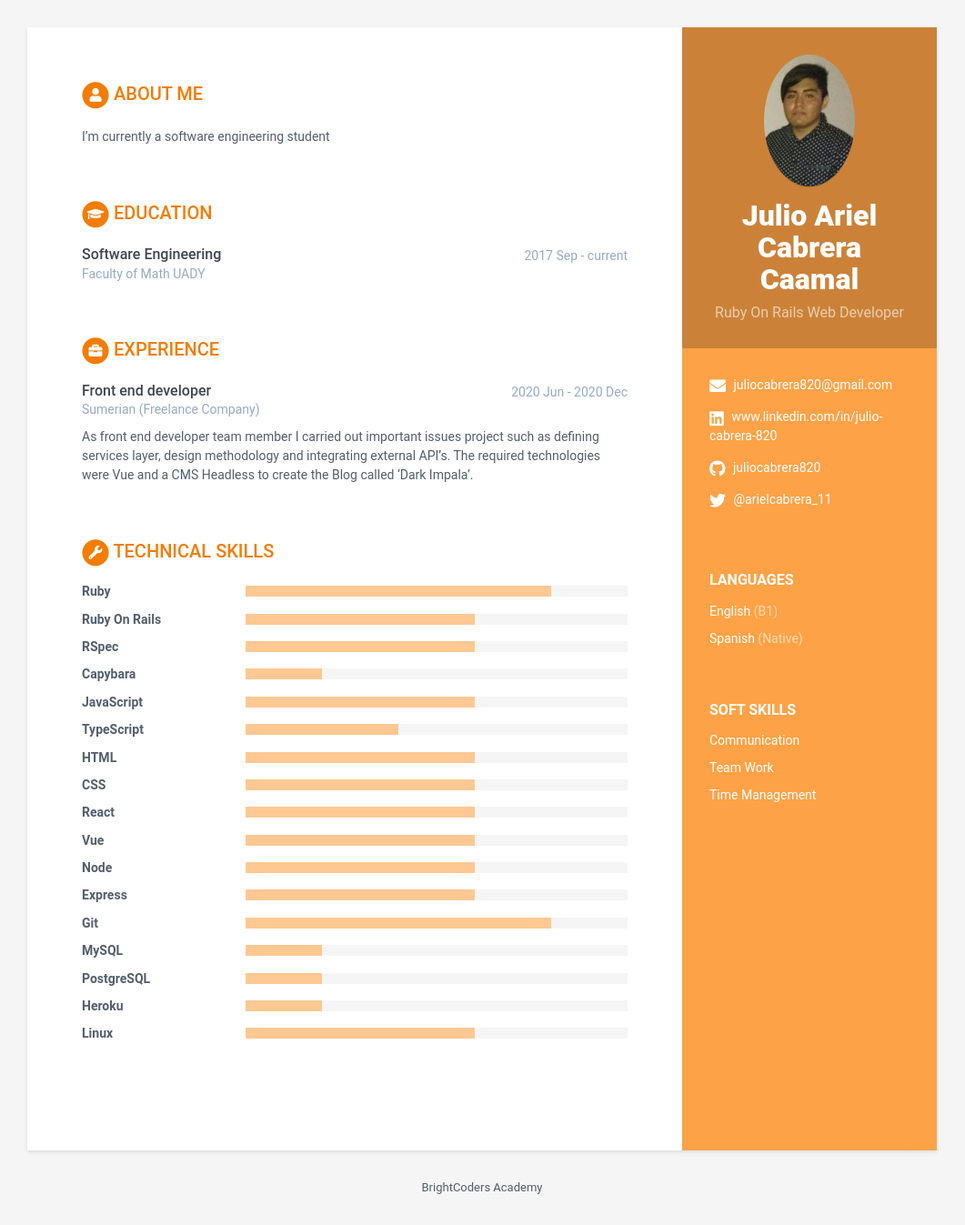
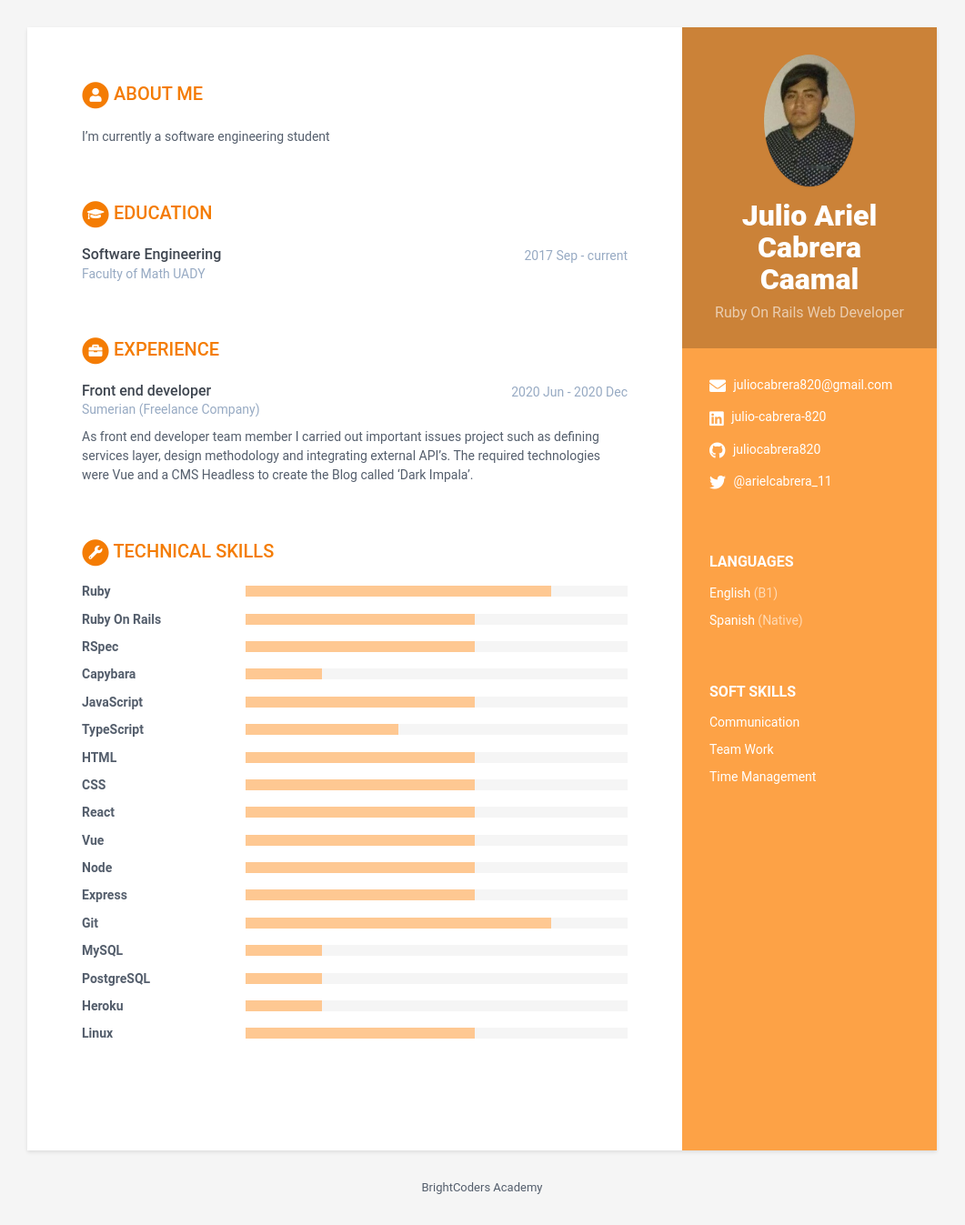
Before and after one commit to BC-MAY-21-ROR/kata-04-resume-juliocabrera820, a Jekyll site: the page built from index.html, in a window 1280 px wide. Shown: the whole page at 91% size, without its empty margins (110-1171 px from the left). Built offline with Jekyll 4.4.1, drawn with Linux system fonts in a browser that asks for light colours.

Commit message:
update linkedin profile link

```diff
--- a/_data/data.yml
+++ b/_data/data.yml
@@ -15,7 +15,7 @@ sidebar:
   email: juliocabrera820@gmail.com
   phone:
   website: # No agregar http://
-  linkedin: www.linkedin.com/in/julio-cabrera-820
+  linkedin: julio-cabrera-820
   github: juliocabrera820
   gitlab:
   bitbucket:
```
